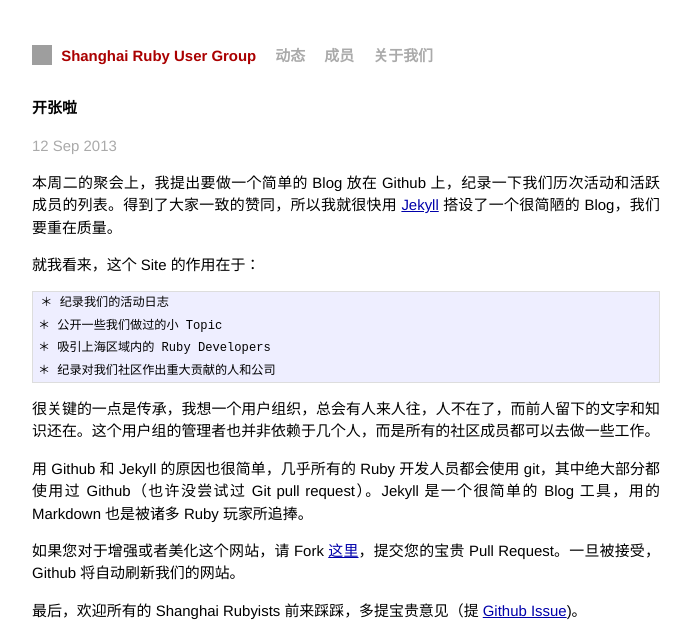
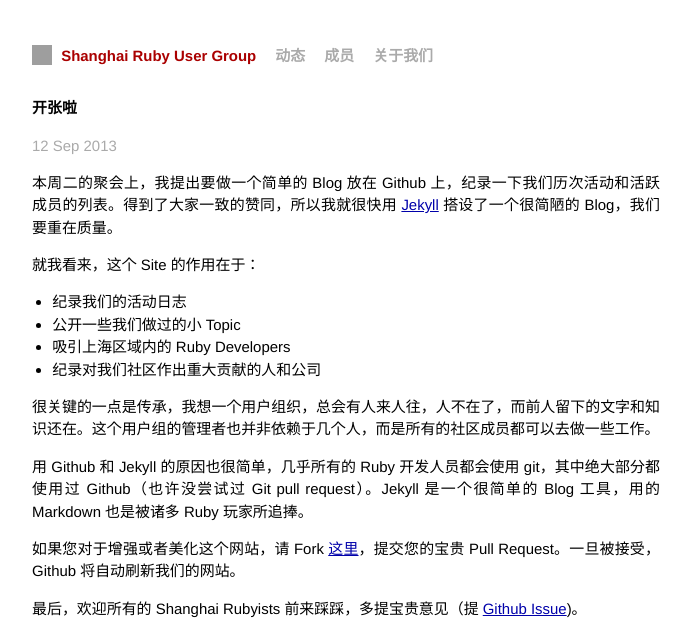
Before and after one commit to shruby/shruby.github.io, a Jekyll site: the page built from _posts/2013-09-12-welcome-to-jekyll.markdown, in a window 1280 px wide, cut to the strip 0-624 px from the top of the page. Shown: the whole strip, without its empty margins (294-985 px from the left). Built offline with Jekyll 4.4.1, drawn with Linux system fonts in a browser that asks for light colours; Markdown is read by kramdown in place of the engine named in the settings; grey boxes are pictures that could not be loaded.

Commit message:
Use list style

```diff
--- a/_posts/2013-09-12-welcome-to-jekyll.markdown
+++ b/_posts/2013-09-12-welcome-to-jekyll.markdown
@@ -9,10 +9,10 @@ categories: jekyll update
 
 就我看来，这个 Site 的作用在于：
 
-    ＊ 纪录我们的活动日志
-    ＊ 公开一些我们做过的小 Topic
-    ＊ 吸引上海区域内的 Ruby Developers
-    ＊ 纪录对我们社区作出重大贡献的人和公司
+* 纪录我们的活动日志
+* 公开一些我们做过的小 Topic
+* 吸引上海区域内的 Ruby Developers
+* 纪录对我们社区作出重大贡献的人和公司
 
 很关键的一点是传承，我想一个用户组织，总会有人来人往，人不在了，而前人留下的文字和知识还在。这个用户组的管理者也并非依赖于几个人，而是所有的社区成员都可以去做一些工作。
 
```
